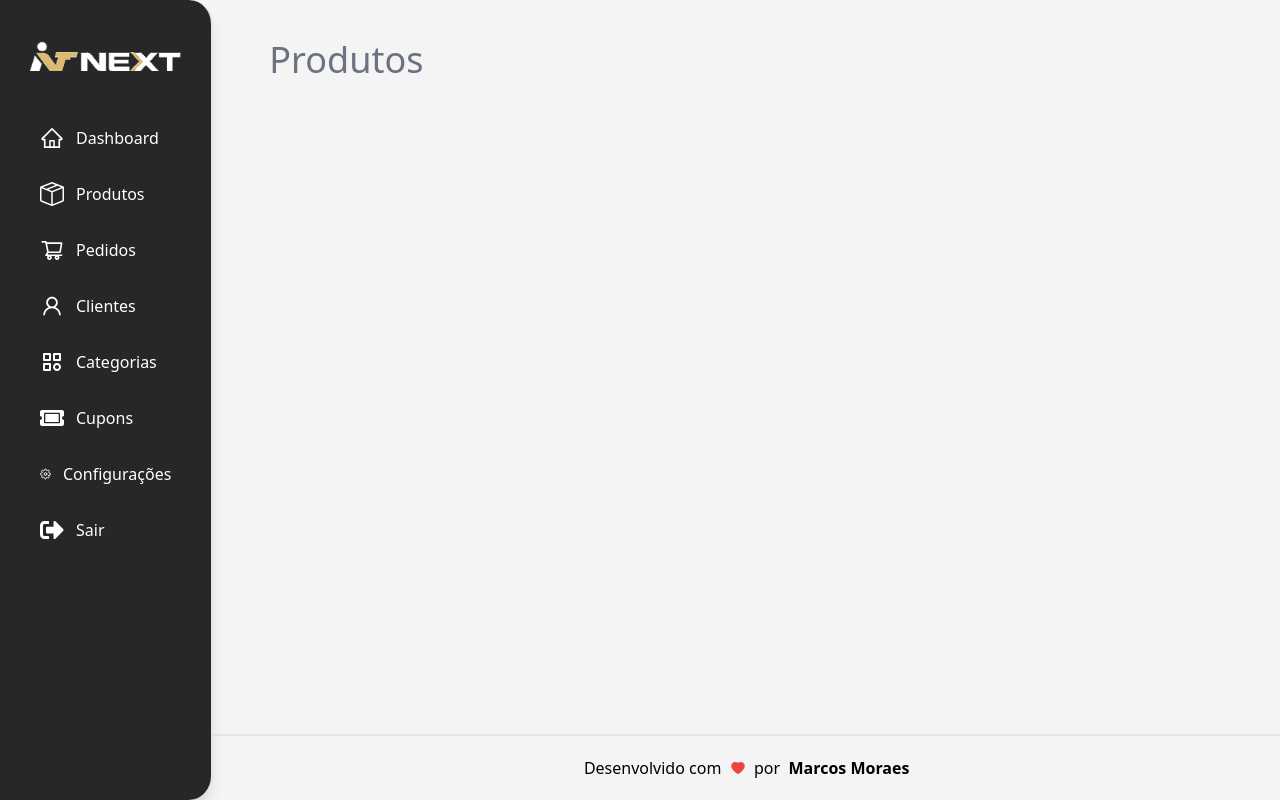
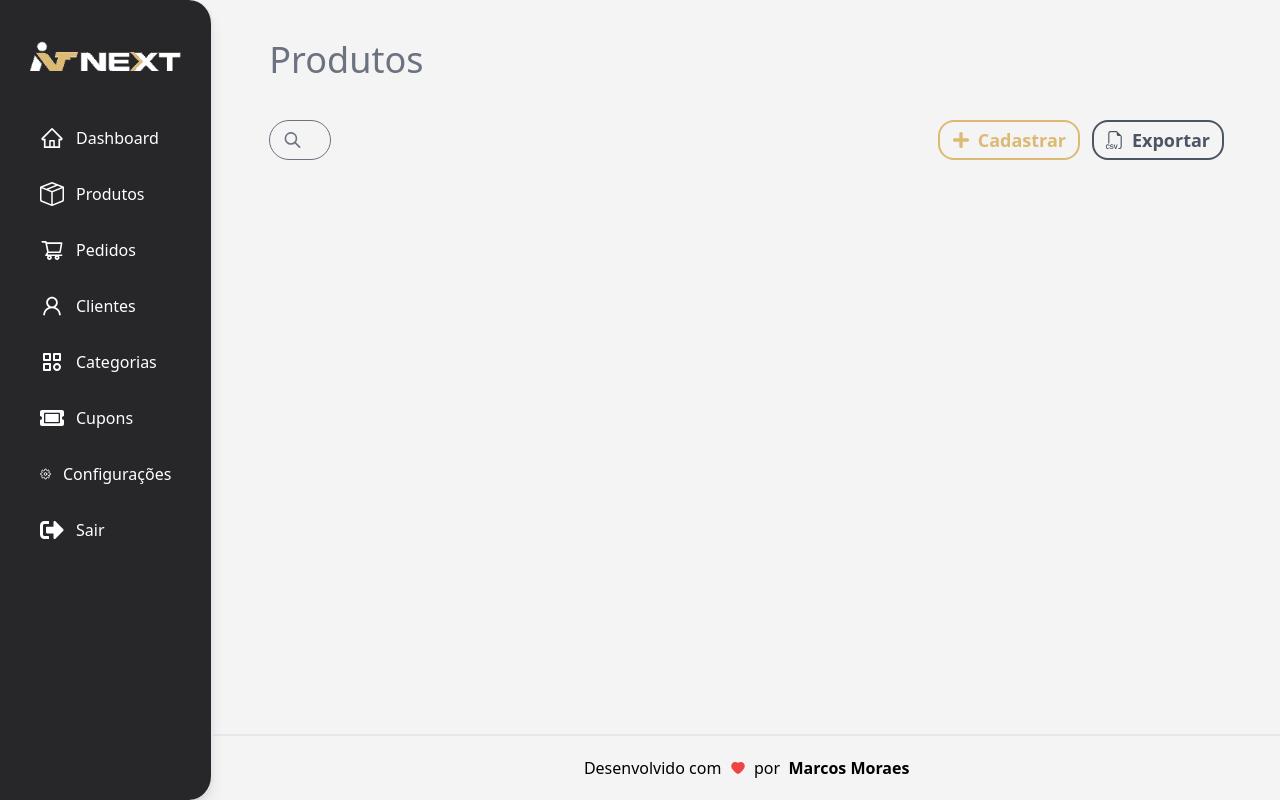
Before and after one commit to marcosamoraes/next-assessoria-admin, a Next.js app: page /dashboard/produtos in a window 1280 px wide. Built offline with nearby package versions, Linux system fonts and the light colour scheme.

Commit message:
components UI: SearchBar and OptionsBar

```diff
--- a/src/app/dashboard/produtos/page.tsx
+++ b/src/app/dashboard/produtos/page.tsx
@@ -1,7 +1,16 @@
+'use client'
+import OptionsBar from '@/components/UI/OptionsBar/OptionsBar'
+import SearchBar from '@/components/UI/SearchBar/SearchBar'
+
 export default function Products() {
+  const onSubmit = () => {}
   return (
     <>
       <h1 className="w-full text-4xl text-gray-500 font-light mb-10">Produtos</h1>
+      <div className="flex justify-between">
+        <SearchBar onSubmit={onSubmit} />
+        <OptionsBar storeLink="/dashboard/produtos/cadastrar" exportLink="products/export" />
+      </div>
     </>
   )
 }
--- a/src/components/AuthSidebar/AuthSidebar.tsx
+++ b/src/components/AuthSidebar/AuthSidebar.tsx
@@ -4,7 +4,7 @@ export default function AuthSidebar({ children }: { children: React.ReactNode })
   return (
     <aside className="h-full absolute right-0 z-10 w-[30%] border-l-2 border-zinc-600 justify-center items-center box-border bg-zinc-800 text-white rounded-l-3xl flex flex-col flex-wrap shadow-lg">
       <div className="w-full flex justify-center mb-10">
-        <Image src="/logo-white.png" alt="logo" width={300} height={300} />
+        <Image src="/logo-white.png" priority={true} alt="logo" width={300} height={300} />
       </div>
       {children}
     </aside>
--- a/src/components/Sidebar/Sidebar.tsx
+++ b/src/components/Sidebar/Sidebar.tsx
@@ -10,7 +10,7 @@ export default function Sidebar() {
   return (
     <aside className="h-full z-10 w-2/12 border-r-2 py-10 px-5 bg-zinc-800 text-white rounded-r-3xl flex flex-col flex-wrap items-start shadow-lg">
       <div className="w-full flex mb-10">
-        <Image src="/logo-white.png" alt="logo" width={300} height={300} />
+        <Image src="/logo-white.png" priority={true} alt="logo" width={300} height={300} />
       </div>
       <nav className="flex gap-2 flex-col w-full">
         <Link className="w-full py-3 px-5 rounded-xl flex gap-3 items-center hover:bg-white/20 hover:shadow-md" href="/dashboard">
--- /dev/null
+++ b/src/components/UI/ExportButton/ExportButton.tsx
@@ -0,0 +1,23 @@
+import { BsFiletypeCsv } from 'react-icons/bs'
+
+type ExportButtonProps = {
+  apiRoute?: string
+}
+
+export default function ExportButton({ apiRoute }: ExportButtonProps) {
+  const handleClick = () => {
+    //send request to apiRoute link
+  }
+
+  return (
+    <button
+      className={`rounded-2xl h-10 px-3 border-2 border-gray-600 font-bold
+      text-lg text-gray-600 relative overflow-hidden inline-flex items-center
+      justify-evenly duration-300 bg-transparent hover:bg-gray-600 hover:text-white transition-all`}
+      onClick={handleClick}
+    >
+      <BsFiletypeCsv className="mr-2" />
+      Exportar
+    </button>
+  )
+}
--- /dev/null
+++ b/src/components/UI/OptionsBar/OptionsBar.tsx
@@ -0,0 +1,24 @@
+import Link from 'next/link'
+import { FaPlus } from 'react-icons/fa'
+import ExportButton from '../ExportButton/ExportButton'
+import PrimaryButton from '../PrimaryButton/PrimaryButton'
+
+type OptionsBarProps = {
+  storeLink?: string
+  exportLink?: string
+}
+
+export default function OptionsBar({ storeLink, exportLink }: OptionsBarProps) {
+  return (
+    <div className="flex gap-3">
+      {storeLink ? (
+        <Link href={storeLink}>
+          <PrimaryButton icon={FaPlus} text="Cadastrar" />
+        </Link>
+      ) : (
+        false
+      )}
+      {exportLink ? <ExportButton apiRoute={exportLink} /> : false}
+    </div>
+  )
+}
--- /dev/null
+++ b/src/components/UI/PrimaryButton/PrimaryButton.tsx
@@ -0,0 +1,21 @@
+import { IconType } from 'react-icons/lib'
+
+type PrimaryButtonProps = {
+  icon?: IconType
+  text?: string
+  color?: string
+  hoverTextColor?: string
+}
+
+export default function PrimaryButton({ icon: Icon, text, color = 'primary', hoverTextColor = 'white' }: PrimaryButtonProps) {
+  return (
+    <button
+      className={`rounded-2xl h-10 px-3 border-2 border-${color} font-bold
+      text-lg text-${color} relative overflow-hidden inline-flex items-center
+      justify-evenly duration-300 hover:bg-${color} hover:text-${hoverTextColor} transition-all`}
+    >
+      {Icon ? <Icon className={text ? 'mr-2' : ''} /> : ''}
+      {text ?? ''}
+    </button>
+  )
+}
--- /dev/null
+++ b/src/components/UI/SearchBar/SearchBar.tsx
@@ -0,0 +1,26 @@
+type SearchBarProps = {
+  onSubmit: (event: React.FormEvent<HTMLFormElement>) => void
+  inputName?: string
+}
+
+export default function SearchBar({ onSubmit, inputName = 'search' }: SearchBarProps) {
+  return (
+    <form onSubmit={onSubmit} className="relative w-max">
+      <input
+        type="search"
+        name={inputName}
+        className="peer cursor-pointer relative z-10 h-10 w-12 rounded-full border bg-transparent pl-12 outline-none focus:w-full focus:cursor-text focus:border-gray-300 focus:pl-16 focus:pr-4"
+      />
+      <svg
+        xmlns="http://www.w3.org/2000/svg"
+        className="absolute inset-y-0 my-auto h-6 w-12 m-0 border-r border-transparent stroke-gray-500 px-3.5 peer-focus:border-gray-300 peer-focus:stroke-gray-500"
+        fill="none"
+        viewBox="0 0 24 24"
+        stroke="currentColor"
+        strokeWidth="2"
+      >
+        <path strokeLinecap="round" d="M21 21l-6-6m2-5a7 7 0 11-14 0 7 7 0 0114 0z" />
+      </svg>
+    </form>
+  )
+}
```
